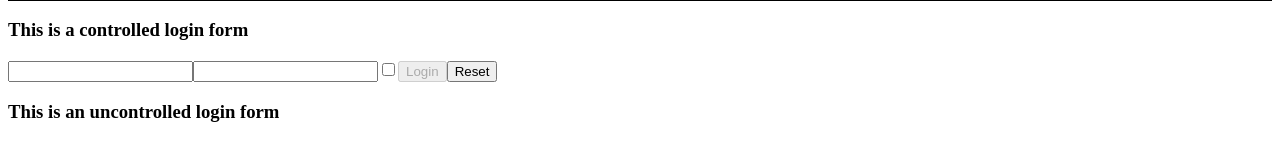
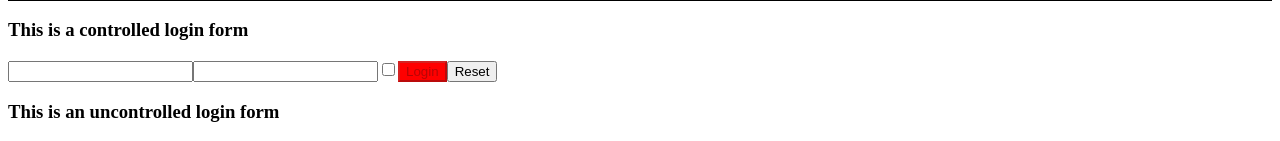
Before and after one commit to pincopops/react-exercises, a React (Create React App) app: page / in a window 1280 px wide. Shown: the part 534-675 px from the top of the page. Built offline with nearby package versions, Linux system fonts and the light colour scheme.

Commit message:
Completamento styling-components-03.

```diff
--- a/src/Login.js
+++ b/src/Login.js
@@ -33,14 +33,17 @@ export class Login extends React.Component{
             remember: false,
         })
     }
+    render(){
+        const myLoginButtonCss = {
+            backgroundColor: this.state.password.length < 8 ? "red" : "green",
+        }
 
-    render(){
         return <div>
             <h3>This is a controlled login form</h3>
             <input type="text" name="username" value={this.state.username} onChange={this.handleInputChanges}></input>
             <input type="password" name="password" value={this.state.password} onChange={this.handleInputChanges}></input>
             <input type="checkbox" name="remember" checked={this.state.remember} onChange={this.handleInputChanges}></input>
-            <button disabled={!(this.state.username && this.state.password)} onClick={this.handleButtonClick}>Login</button>
+            <button style={myLoginButtonCss} disabled={!(this.state.username && this.state.password)} onClick={this.handleButtonClick}>Login</button>
             <button onClick={this.handleResetButton}>Reset</button>
         </div>
     }
```
